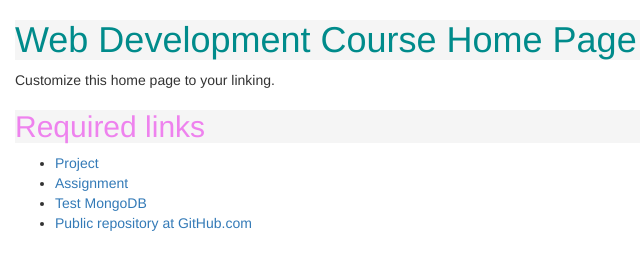
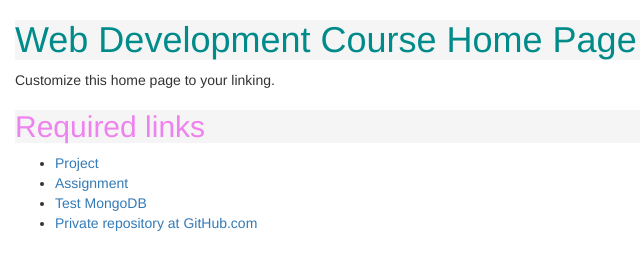
Before and after one commit to PratikJaipuria/jaipuria-pratik-webdev, a website: page public/index.html in a window 1280 px wide. Shown: the full height of the page, 55-695 px from the left. Drawn offline with nearby package versions, Linux system fonts and the light colour scheme.

Commit message:
assignment1

```diff
--- a/public/index.html
+++ b/public/index.html
@@ -13,6 +13,7 @@
             color:violet;
             background-color:whitesmoke ;
         }
+
     </style>
 </head>
 <body>
@@ -35,7 +36,7 @@
             <a href="test/index.html">Test MongoDB</a>
         </li>
         <li>
-            <a href="https://github.com/PratikJaipuria/jaipuria-pratik-webdev">Public repository at GitHub.com</a>
+            <a href="https://github.com/PratikJaipuria/jaipuria-pratik-webdev">Private repository at GitHub.com</a>
         </li>
     </ul>
 </div>
```
